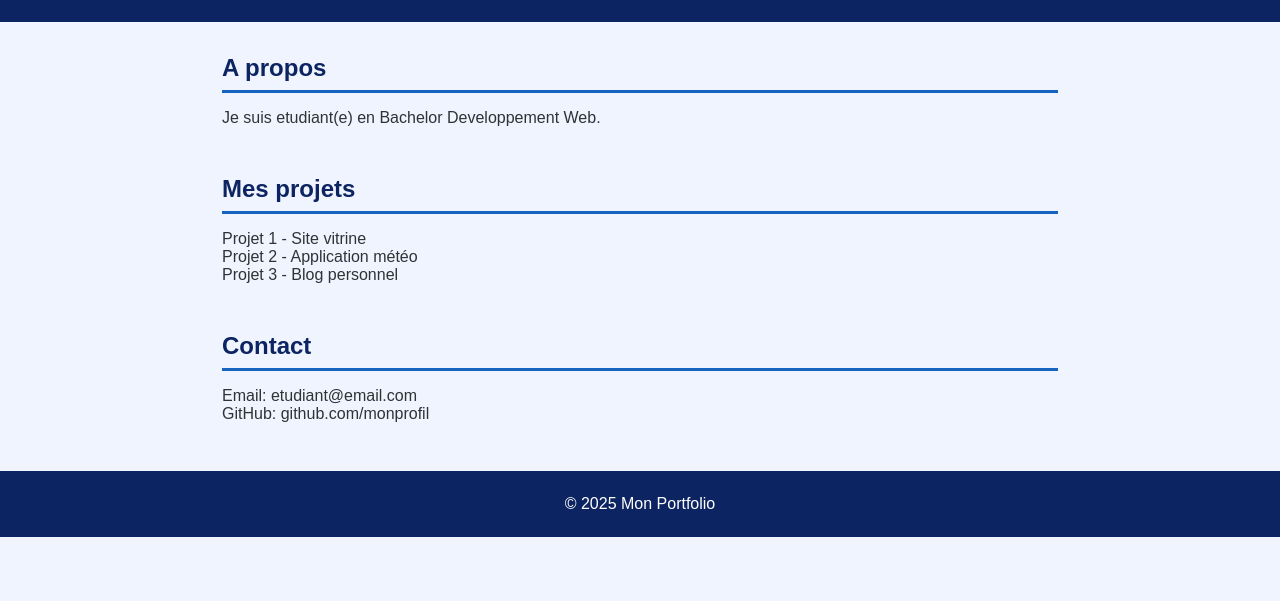
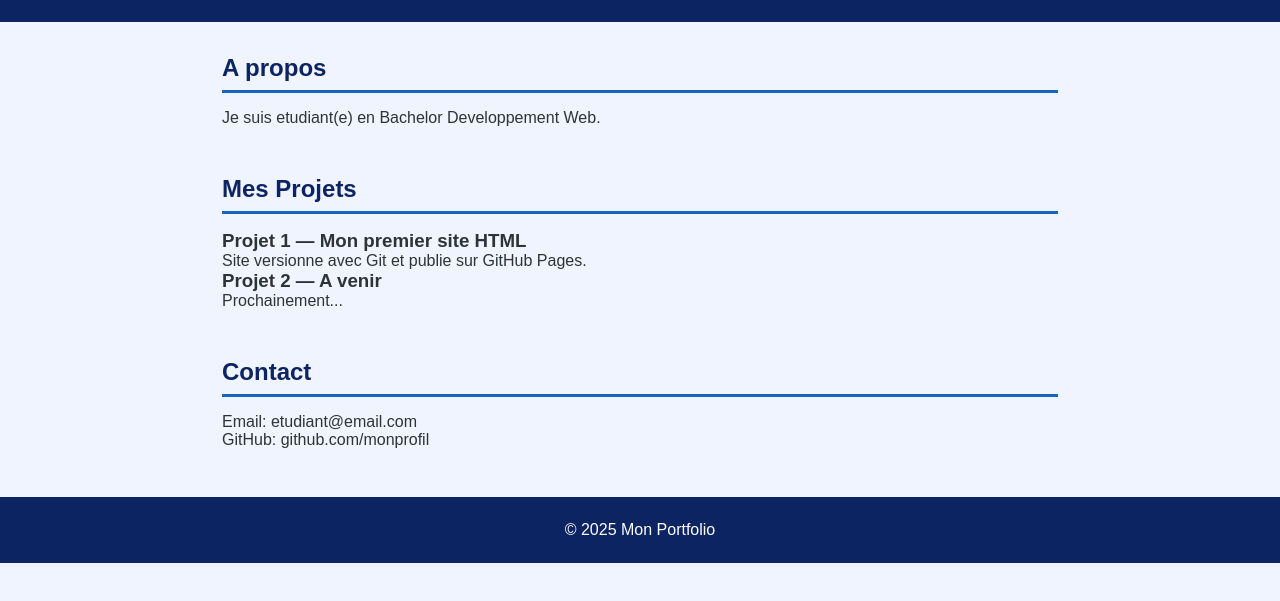
Before and after one commit to kouassiadolphe/portfolio, a plain HTML site: page index.html in a window 1280 px wide. Shown: the part 89-690 px from the top of the page. Drawn offline with Linux system fonts and the light colour scheme.

Commit message:
Ajoute la section Projets avec 2 cartes

```diff
--- a/index.html
+++ b/index.html
@@ -23,10 +23,17 @@
         </section>
 
         <section id="projets">
-            <h2>Mes projets</h2>
-            <p>Projet 1 - Site vitrine</p>
-            <p>Projet 2 - Application météo</p>
-            <p>Projet 3 - Blog personnel</p>
+            <h2>Mes Projets</h2>
+            <div class="grille-projets">
+                <div class="carte-projet">
+                    <h3>Projet 1 — Mon premier site HTML</h3>
+                    <p>Site versionne avec Git et publie sur GitHub Pages.</p>
+                </div>
+                <div class="carte-projet">
+                    <h3>Projet 2 — A venir</h3>
+                    <p>Prochainement...</p>
+                </div>
+            </div>
         </section>
 
         <section id="contact">
```
